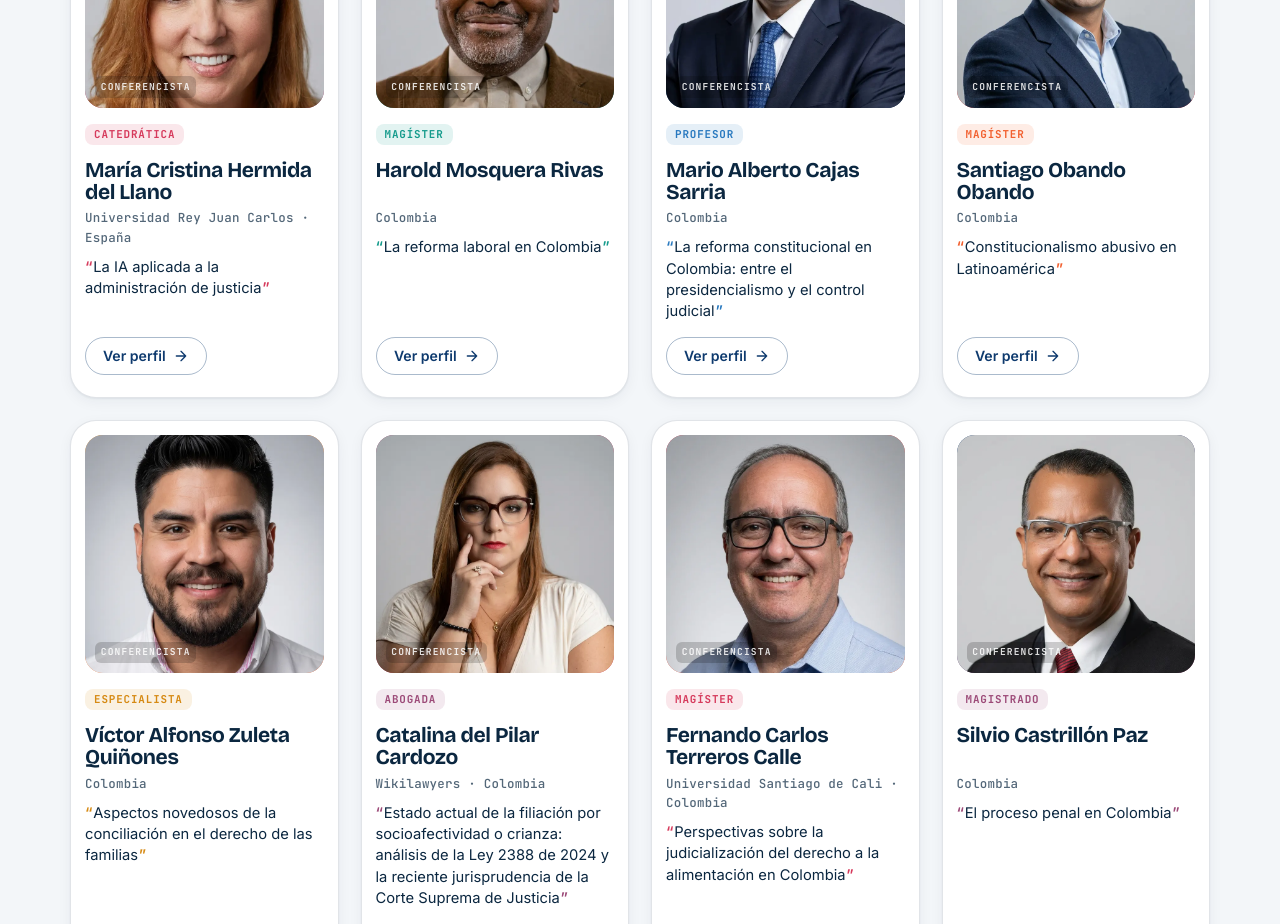
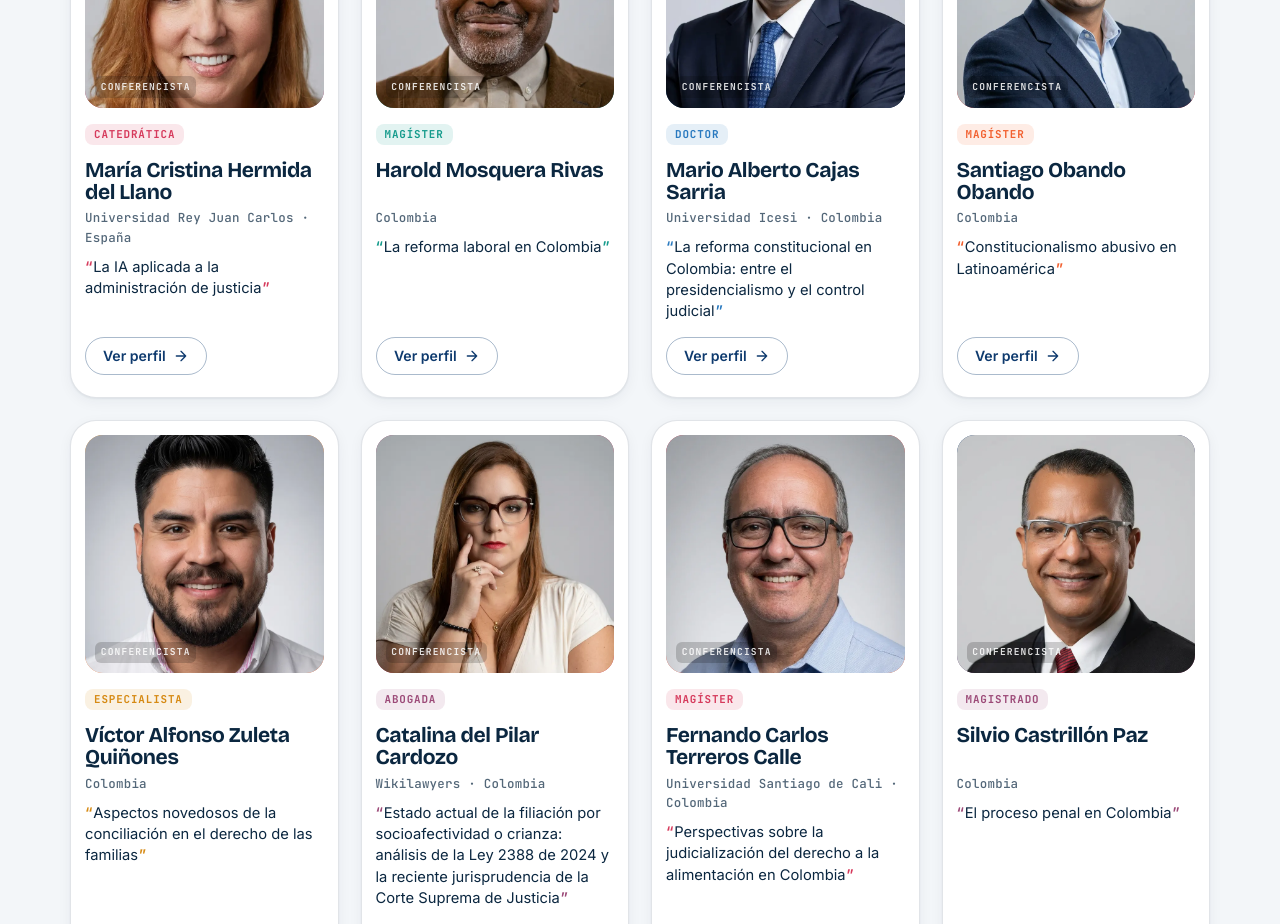
Before and after one commit to fabricasoftware-uac/congreso-derecho, a Next.js app: page / in a window 1280 px wide. Shown: the part 2320-3244 px from the top of the page. Built offline with nearby package versions, Linux system fonts and the light colour scheme; no server answers.

Commit message:
refactor: actualizar perfil y trayectoria de Mario Alberto Cajas Sarria

```diff
--- a/app/components/SpeakerData.ts
+++ b/app/components/SpeakerData.ts
@@ -635,15 +635,57 @@ export const speakers: Speaker[] = [
   {
     initials: "MC",
     name: "Mario Alberto Cajas Sarria",
-    credential: "Profesor",
+    credential: "Doctor",
     country: "Colombia",
+    institution: "Universidad Icesi",
     talkTitle:
       "La reforma constitucional en Colombia: entre el presidencialismo y el control judicial",
     gradientC1: "var(--blue)",
     gradientC2: "var(--navy-700)",
     tagColor: "var(--blue)",
     photo: "/Mario-Alberto-Cajas.webp",
-    bio: "Abogado, jefe del Departamento de Estudios Jurídicos y profesor de la Facultad de Derecho y Ciencias Sociales. Fue designado presidente del Instituto Colombiano de Historia del Derecho (ICHD).",
+    bio: "Abogado, especialista en Derecho Público, magíster y doctor en Derecho. Es profesor de tiempo completo del Departamento de Estudios Jurídicos de la Universidad Icesi desde el año 2004. Es autor de los dos tomos de la Historia de la Corte Suprema de Justicia de Colombia, 1886-1991; del libro El control judicial a la reforma constitucional, 1910-2007; así como de numerosos capítulos de libro y artículos en revistas indexadas sobre derecho constitucional, justicia constitucional e historia del derecho. Ha sido director del Programa de Derecho, jefe del Departamento de Estudios Jurídicos y director de la Escuela de Derecho, Gobierno y Globalización de la Universidad Icesi. Es investigador Senior según clasificación del Ministerio de Ciencia, Tecnología e Innovación.",
+    cv: {
+      formacion: [
+        { text: "Doctor en Derecho" },
+        { text: "Magíster en Derecho" },
+        { text: "Especialista en Derecho Público" },
+        { text: "Abogado" },
+      ],
+      docencia: [
+        {
+          text: "Profesor de tiempo completo del Departamento de Estudios Jurídicos — Universidad Icesi (desde 2004)",
+        },
+        {
+          text: "Exdirector de la Escuela de Derecho, Gobierno y Globalización — Universidad Icesi",
+        },
+        {
+          text: "Exjefe del Departamento de Estudios Jurídicos — Universidad Icesi",
+        },
+        {
+          text: "Exdirector del Programa de Derecho — Universidad Icesi",
+        },
+      ],
+      publicaciones: [
+        {
+          text: "Historia de la Corte Suprema de Justicia de Colombia, 1886-1991 (dos tomos)",
+        },
+        {
+          text: "El control judicial a la reforma constitucional, 1910-2007",
+        },
+        {
+          text: "Numerosos capítulos de libro y artículos en revistas indexadas sobre derecho constitucional, justicia constitucional e historia del derecho",
+        },
+      ],
+      investigacion: [
+        {
+          text: "Investigador Senior (IS) según clasificación del Ministerio de Ciencia, Tecnología e Innovación",
+        },
+        {
+          text: "Líneas de investigación en derecho constitucional, justicia constitucional e historia del derecho",
+        },
+      ],
+    },
   },
   {
     initials: "SO",
```
